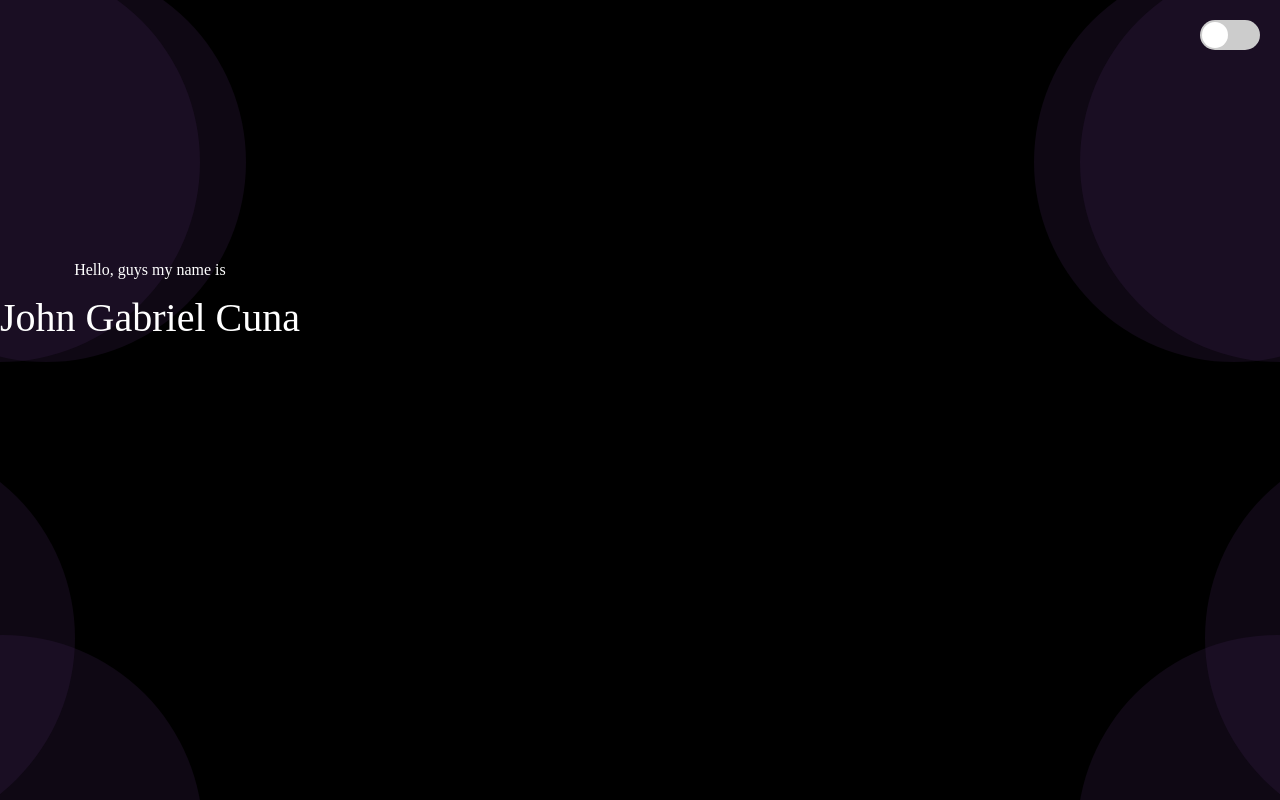
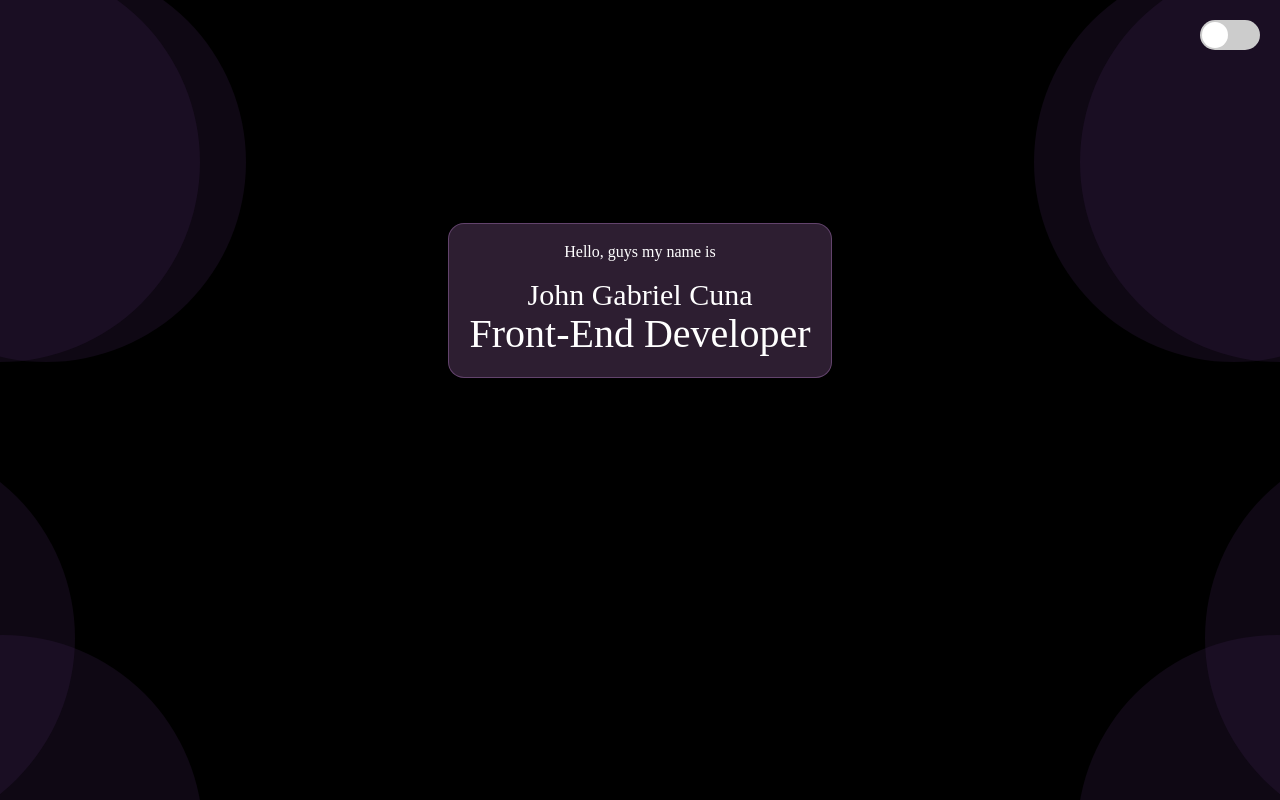
Before and after one commit to blackneko1/portfolio, a plain HTML site: page index.html in a window 1280 px wide. Drawn offline with Linux system fonts and the light colour scheme.

Commit message:
third commit

```diff
--- a/index.html
+++ b/index.html
@@ -28,6 +28,7 @@
                 <div class="info-text">
                     <div class="info-inner">
                         <h2>Hello, guys my name is <span>John Gabriel Cuna</span> </h2>
+                        <h3>Front-End Developer</h3>
                     </div>
                 </div>
             </div>
--- a/style.css
+++ b/style.css
@@ -195,7 +195,7 @@ body {
 /*intro*/
 .info-text {
 	display: flex;
-	justify-content: left;
+	justify-content: center;
 	align-items: center;
 	min-height: 600px;
 }
@@ -205,7 +205,20 @@ body {
 }
 .info-text h2 span {
 	display: block;
-	font-size: 40px;
+	font-size: 30px;
 	line-height: 100%;
 	margin-top: 20px;
 }
+.info-inner h3{
+	font-size: 40px;
+}
+
+.info-inner {
+	background: rgba(222, 152, 245, 0.2);
+	border-radius: 16px;
+	box-shadow: 0 4px 30px rgba(0, 0, 0, 0.1);
+	backdrop-filter: blur(5px);
+	-webkit-backdrop-filter: blur(5px);
+	border: 1px solid rgba(222, 152, 245, 0.3);
+	padding: 20px;
+}
```
Also changed, not shown: style.min.css.
